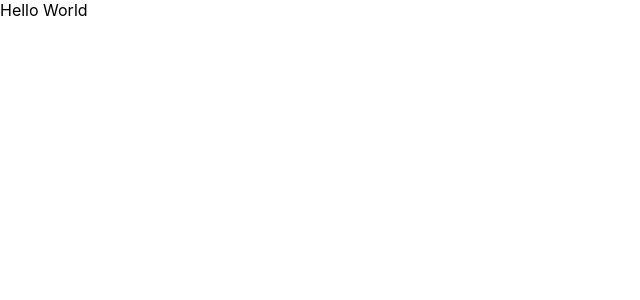
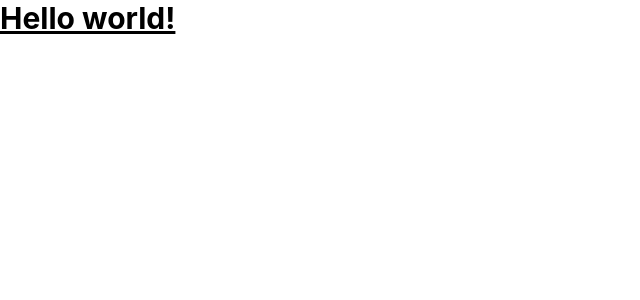
Before and after one commit to izaiasneto4/eth-marketplace, a Next.js app: page / in a window 1280 px wide. Shown: the top 300 px of the page, without its empty margins (0-640 px from the left). Built offline with nearby package versions, Linux system fonts and the light colour scheme.

Commit message:
Add Tailwind

```diff
--- a/package.json
+++ b/package.json
@@ -14,7 +14,10 @@
     "react-dom": "18.2.0"
   },
   "devDependencies": {
+    "autoprefixer": "^10.4.9",
     "eslint": "8.23.1",
-    "eslint-config-next": "12.3.0"
+    "eslint-config-next": "12.3.0",
+    "postcss": "^8.4.16",
+    "tailwindcss": "^3.1.8"
   }
 }
--- a/pages/index.js
+++ b/pages/index.js
@@ -1,3 +1,3 @@
 export default function Home() {
-  return <>Hello World</>;
+  return <h1 className="text-3xl font-bold underline">Hello world!</h1>;
 }
--- /dev/null
+++ b/postcss.config.js
@@ -0,0 +1,6 @@
+module.exports = {
+  plugins: {
+    tailwindcss: {},
+    autoprefixer: {},
+  },
+}
--- a/styles/globals.css
+++ b/styles/globals.css
@@ -1,3 +1,7 @@
+@tailwind base;
+@tailwind components;
+@tailwind utilities;
+
 html,
 body {
   padding: 0;
--- /dev/null
+++ b/tailwind.config.js
@@ -0,0 +1,11 @@
+/** @type {import('tailwindcss').Config} */
+module.exports = {
+  content: [
+    "./pages/**/*.{js,ts,jsx,tsx}",
+    "./components/**/*.{js,ts,jsx,tsx}",
+  ],
+  theme: {
+    extend: {},
+  },
+  plugins: [],
+};
```
Also changed, not shown: 1 other file (tests, documents, lock files or other folders).
